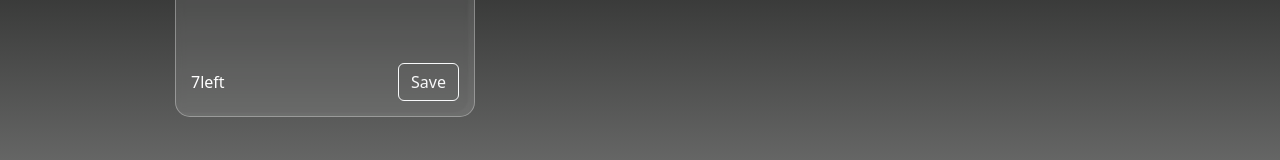
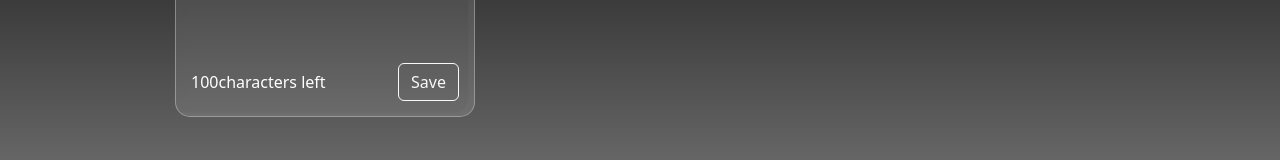
Before and after one commit to mosesnjoroge/react-notes-app, a React (Create React App) app: page / in a window 1280 px wide. Shown: the part 166-326 px from the top of the page. Built offline with nearby package versions, Linux system fonts and the light colour scheme.

Commit message:
cleaning up unnecessary code in notes.js

```diff
--- a/src/components/NotesComponents/CreateNote.js
+++ b/src/components/NotesComponents/CreateNote.js
@@ -1,17 +1,7 @@
-import {React,useState,useEffect} from "react";
+import {React} from "react";
 import Button from 'react-bootstrap/Button';
 
 export default function CreateNote({textHandler, saveHandler, inputText}) {
-
-  const [count, setCount] = useState(0);
-
-  //character counter
-  useEffect(() => {
-    const characterCount = setInterval(() => {
-      setCount(c => c + 1);
-    }, 1000)
-    return () => clearInterval(characterCount);
-    }, []);
 
   return(
     <div className="note">
@@ -25,7 +15,7 @@ export default function CreateNote({textHandler, saveHandler, inputText}) {
       >
       </textarea>
       <div className="note--footer">
-        <span className="label" >{count}left</span>
+        <span className="label" >{100 - inputText.length }characters left</span>
         <Button variant="outline-light" onClick = {saveHandler}>Save</Button>
       </div>
     </div>
--- a/src/components/NotesComponents/Notes.js
+++ b/src/components/NotesComponents/Notes.js
@@ -36,7 +36,6 @@ export default function Notes() {
       setNotes(filteredNotes);
     }
 
-
   return(
     <div className="notes">
       {notes.map((note) => (
@@ -52,9 +51,7 @@ export default function Notes() {
         textHandler={textHandler}
         saveHandler={saveHandler}
         inputText={inputText}
-        // setCount = {setCount}
       />
-
     </div>
   );
 }
```
Also changed, not shown: src/App.js (+1 -19 lines).
